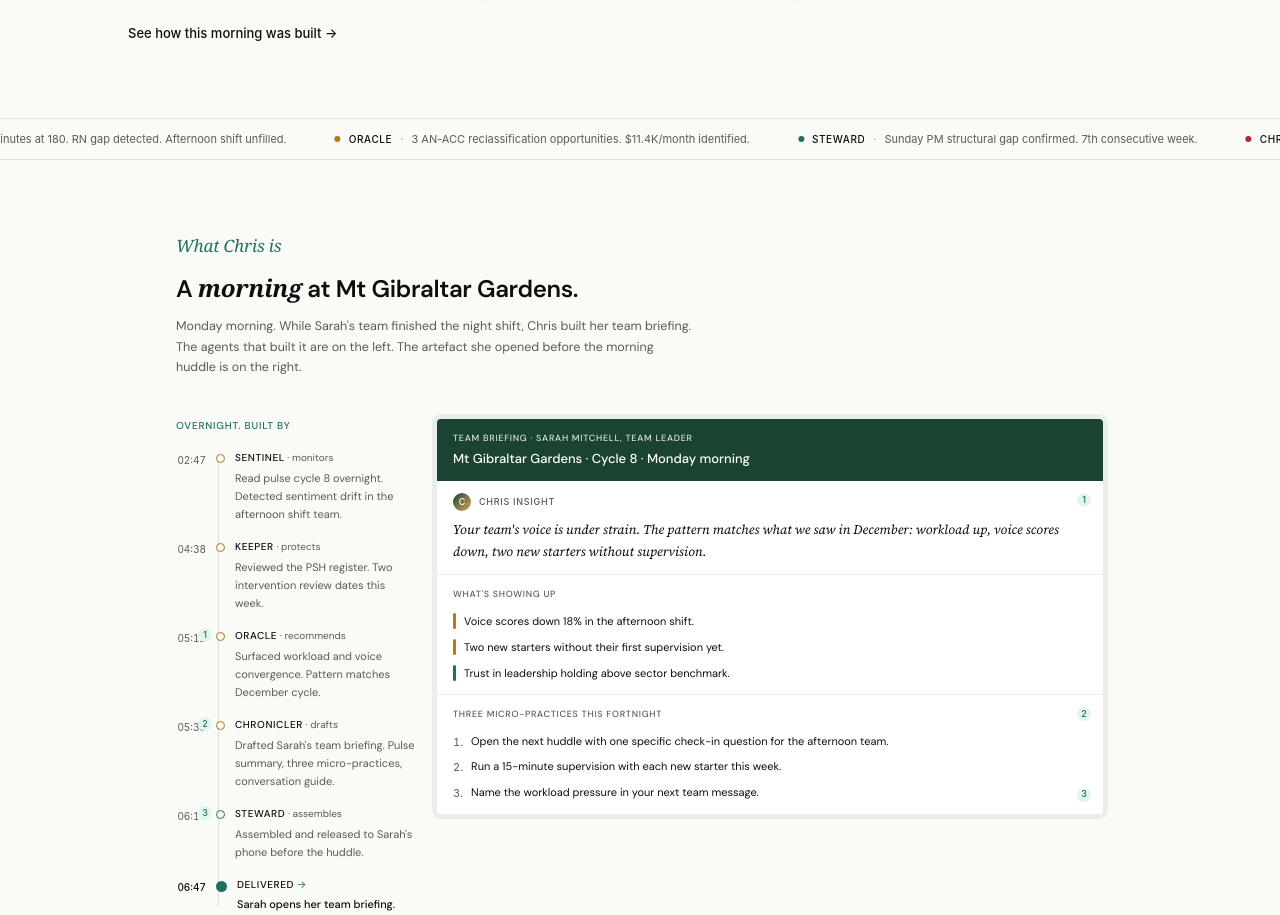
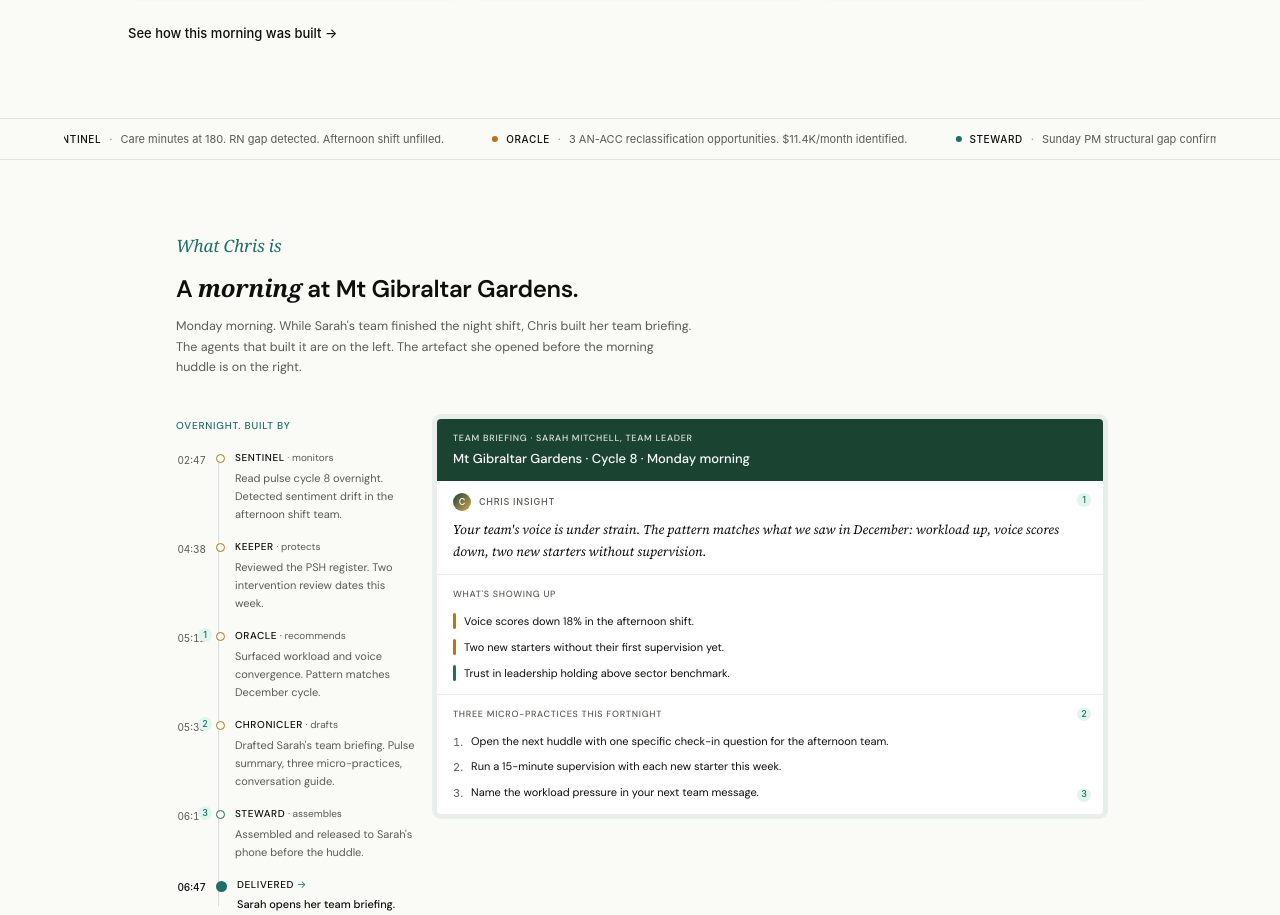
Before and after one commit to campbell-mc/website, a Next.js app in the folder apps/web/: page /v2 in a window 1280 px wide. Shown: the part 1394-2309 px from the top of the page. Built offline with nearby package versions, Linux system fonts and the light colour scheme; a small style sheet from the web is missing.

Commit message:
Agent ribbon: constrain to max-w-6xl content width
Ribbon now overflows within the same max-w-6xl px-6 lg:px-16
container as the rest of the page content, instead of spanning
full viewport width. Border lines still run full width.

Co-Authored-By: Claude Opus 4.6 (1M context) <noreply@anthropic.com>

```diff
--- a/apps/web/app/v2/page.tsx
+++ b/apps/web/app/v2/page.tsx
@@ -397,8 +397,9 @@ function AgentRibbon() {
   const doubled = [...items, ...items];
 
   return (
-    <div className="overflow-hidden" style={{ backgroundColor: C.canvas, borderTop: `0.5px solid ${C.border}`, borderBottom: `0.5px solid ${C.border}` }}>
-      <div className="flex items-center h-10 animate-ticker whitespace-nowrap">
+    <div style={{ backgroundColor: C.canvas, borderTop: `0.5px solid ${C.border}`, borderBottom: `0.5px solid ${C.border}` }}>
+      <div className="max-w-6xl mx-auto px-6 lg:px-16 overflow-hidden">
+        <div className="flex items-center h-10 animate-ticker whitespace-nowrap">
         {doubled.map((item, i) => (
           <span key={i} className="inline-flex items-center gap-2 text-[11px] mx-6 shrink-0">
             <span className="w-1.5 h-1.5 rounded-full shrink-0" style={{ backgroundColor: item.color }} />
@@ -407,6 +408,7 @@ function AgentRibbon() {
             <span style={{ color: C.textMuted }}>{item.text}</span>
           </span>
         ))}
+        </div>
       </div>
     </div>
   );
```
